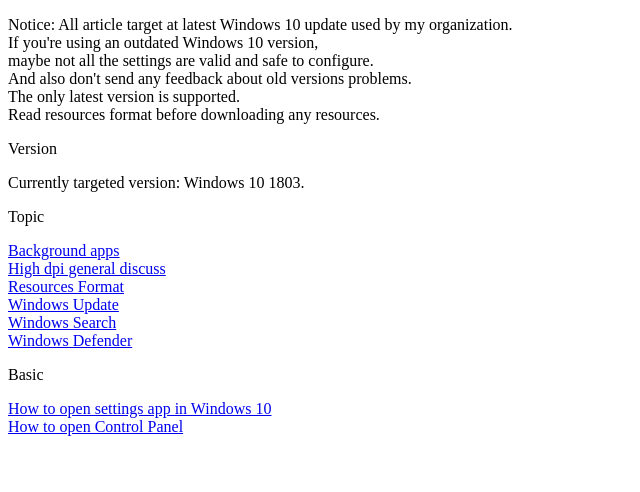
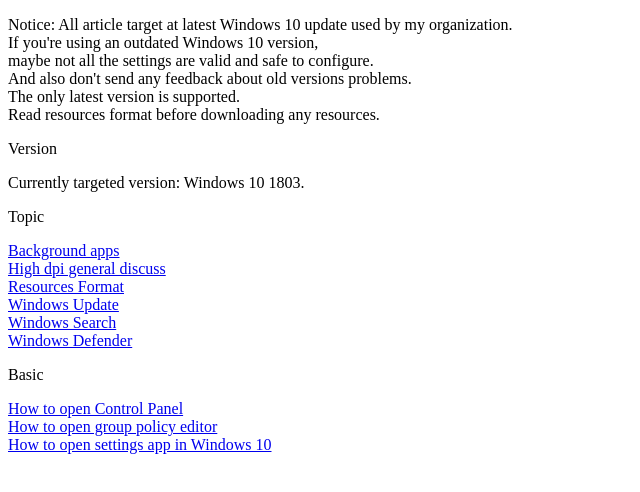
Before and after one commit to mhtvsSFrpHdE/Highly-Configured-Windows-System, a plain HTML site: page Index.html in a window 1280 px wide. Shown: the whole page, without its empty margins (0-640 px from the left). Drawn offline with Linux system fonts and the light colour scheme.

Commit message:
Add how to subpage for group policy editor

```diff
--- a/Index.html
+++ b/Index.html
@@ -31,8 +31,10 @@
         <a href=/Pages/WindowsDefender.html>Windows Defender</a>
 
         <p>Basic</p>
-        <a href=/Pages/HowTo/OpenSettingsWindows10.html>How to open settings app in Windows 10</a>
+		<a href=/Pages/HowTo/OpenControlPanelWindows10.html>How to open Control Panel</a>
+		<br>
+        <a href=/Pages/HowTo/OpenGroupPolicyEditor.html>How to open group policy editor</a>
         <br>
-        <a href=/Pages/HowTo/OpenControlPanelWindows10.html>How to open Control Panel</a>
+		<a href=/Pages/HowTo/OpenSettingsWindows10.html>How to open settings app in Windows 10</a>
     </body>
 </html>
```
